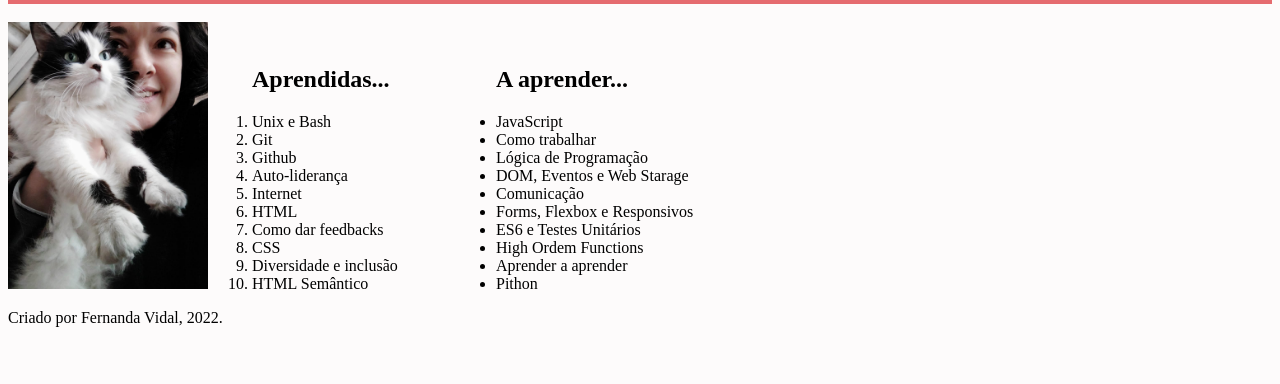
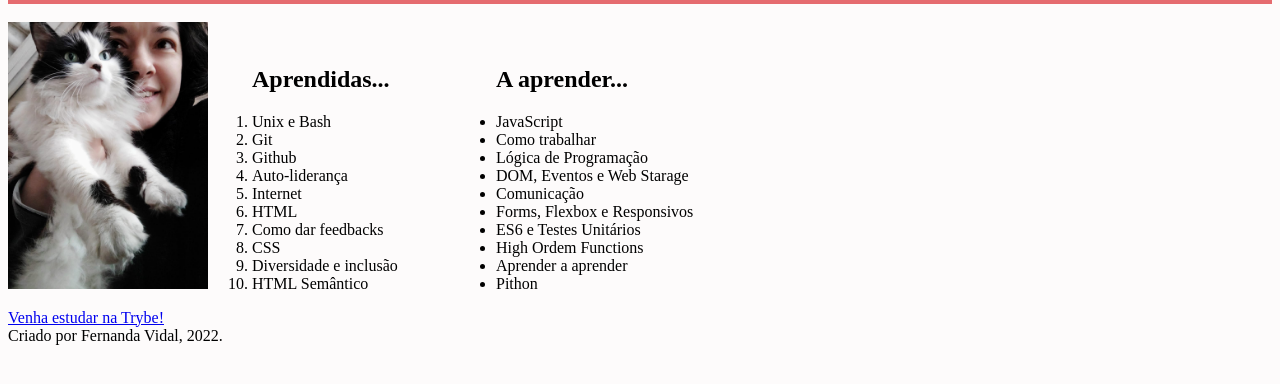
Before and after one commit to Fernanda-Vidal/ProjectTrybe-lessons-learned, a website: page index.html in a window 1280 px wide. Shown: the part 90-474 px from the top of the page. Drawn offline with Linux system fonts and the light colour scheme.

Commit message:
Adiciona link externo.

```diff
--- a/index.html
+++ b/index.html
@@ -12,6 +12,7 @@
         <h1 id="titulo">Lessons Learned Project</h1>
     </header>
     <br>
+    <section>
     <img id="minha_foto" src="filo-me.jpeg" alt="Gato em primeiro plano, e mulher sorrindo">
         <ol id="licoes_aprendidas">
         <h2>Aprendidas...</h2>
@@ -39,6 +40,10 @@
         <li>Aprender a aprender</li>
         <li>Pithon</li>
     </ul>
+    </section>
+    <a href="https://www.betrybe.com/?utm_
+    source=google&utm_medium=cpc&utm_campaign=pmax&utm_content=ad1&gclid=CjwKCAiAjoeRBhAJEiwAYY3nDEK40CXdniS3NR7rj4te3E9KClT1h-f72
+    3vMlUk3LNq_-IOzTs1zShoC6N8QAvD_BwE" target="_blanck">Venha estudar na Trybe!</a>
     <footer id="rodape">
         Criado por Fernanda Vidal, 2022.
     </footer>
```
